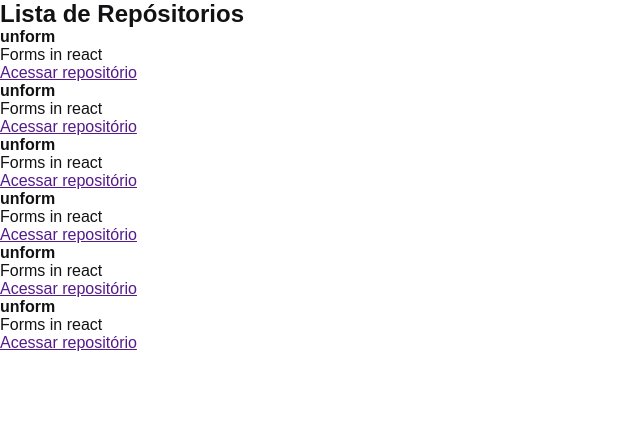
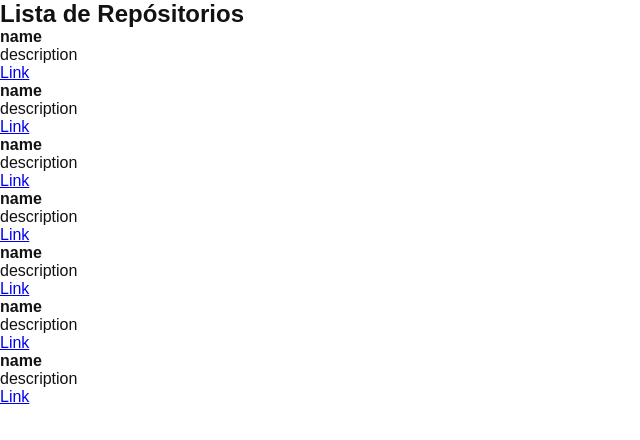
Before and after one commit to GuilhermeHen/Ignite--ReactJS--01-Fundamentos-React, a React app: page / in a window 1280 px wide. Shown: the top 440 px of the page, without its empty margins (0-640 px from the left). Built offline with nearby package versions, Linux system fonts and the light colour scheme.

Commit message:
Propriedades no React

```diff
--- /dev/null
+++ b/src/components/RepositoryItem.jsx
@@ -0,0 +1,11 @@
+export function RepositoryItem(props) {
+  return(
+    <li>
+      <strong>{props.repository.name ?? 'Default'}</strong>
+
+      <p>{props.repository.description}</p>
+
+      <a href={props.repository.link}>Link</a>
+    </li>
+  )
+}
--- a/src/components/RepositoryList.jsx
+++ b/src/components/RepositoryList.jsx
@@ -1,40 +1,24 @@
+import { RepositoryItem } from './RepositoryItem';
+
+const repository = {
+  name: 'name',
+  description: 'description',
+  link: 'http://google.com'
+}
+
 export function RepositoryList(){
   return(
     <section className="repository-list">
       <h1>Lista de Repósitorios</h1>
 
       <ul>
-        <li>
-          <strong>unform</strong>
-          <p>Forms in react</p>
-          <a href="">Acessar repositório</a>
-        </li>
-        <li>
-          <strong>unform</strong>
-          <p>Forms in react</p>
-          <a href="">Acessar repositório</a>
-        </li>
-        <li>
-          <strong>unform</strong>
-          <p>Forms in react</p>
-          <a href="">Acessar repositório</a>
-        </li>
-        <li>
-          <strong>unform</strong>
-          <p>Forms in react</p>
-          <a href="">Acessar repositório</a>
-        </li>
-        <li>
-          <strong>unform</strong>
-          <p>Forms in react</p>
-          <a href="">Acessar repositório</a>
-        </li>
-        <li>
-          <strong>unform</strong>
-          <p>Forms in react</p>
-          <a href="">Acessar repositório</a>
-        </li>
-
+        <RepositoryItem repository={repository} />
+        <RepositoryItem repository={repository} />
+        <RepositoryItem repository={repository} />
+        <RepositoryItem repository={repository} />
+        <RepositoryItem repository={repository} />
+        <RepositoryItem repository={repository} />
+        <RepositoryItem repository={repository} />
       </ul>
     </section>
   );
```
